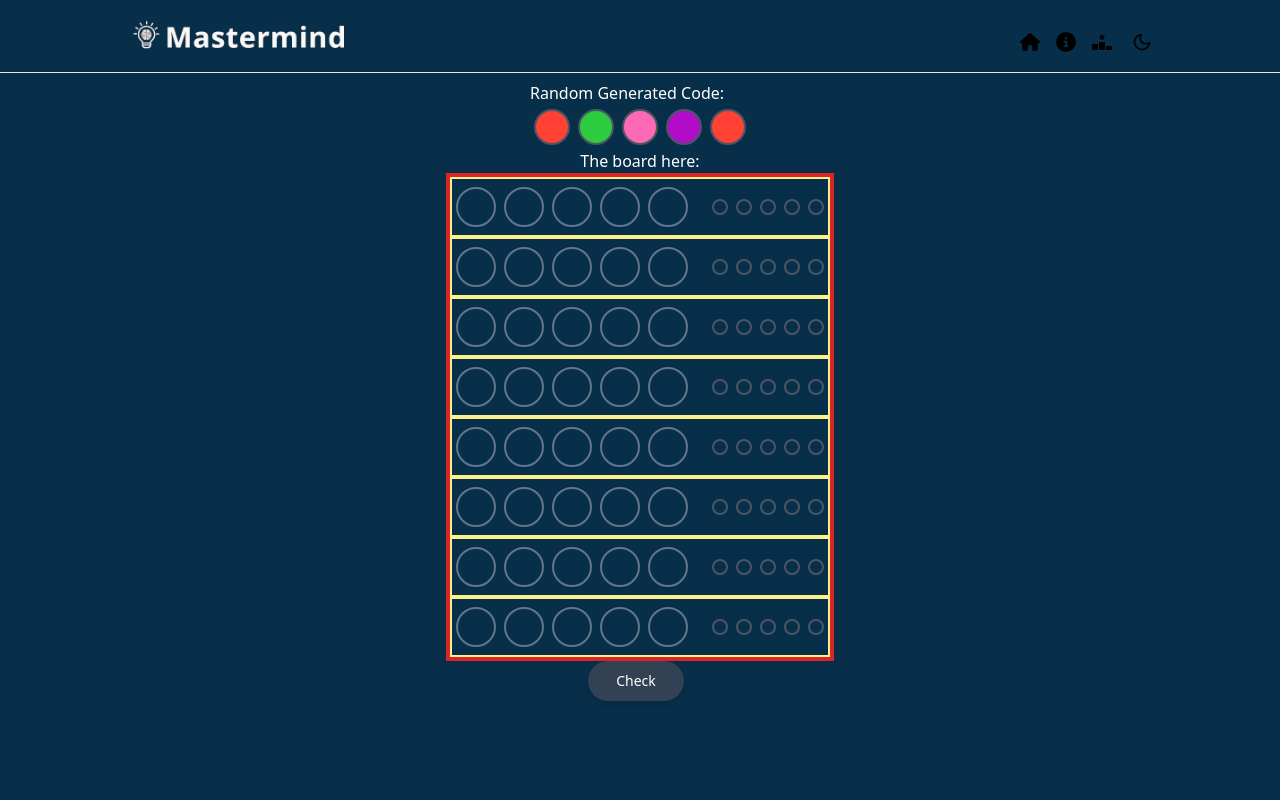
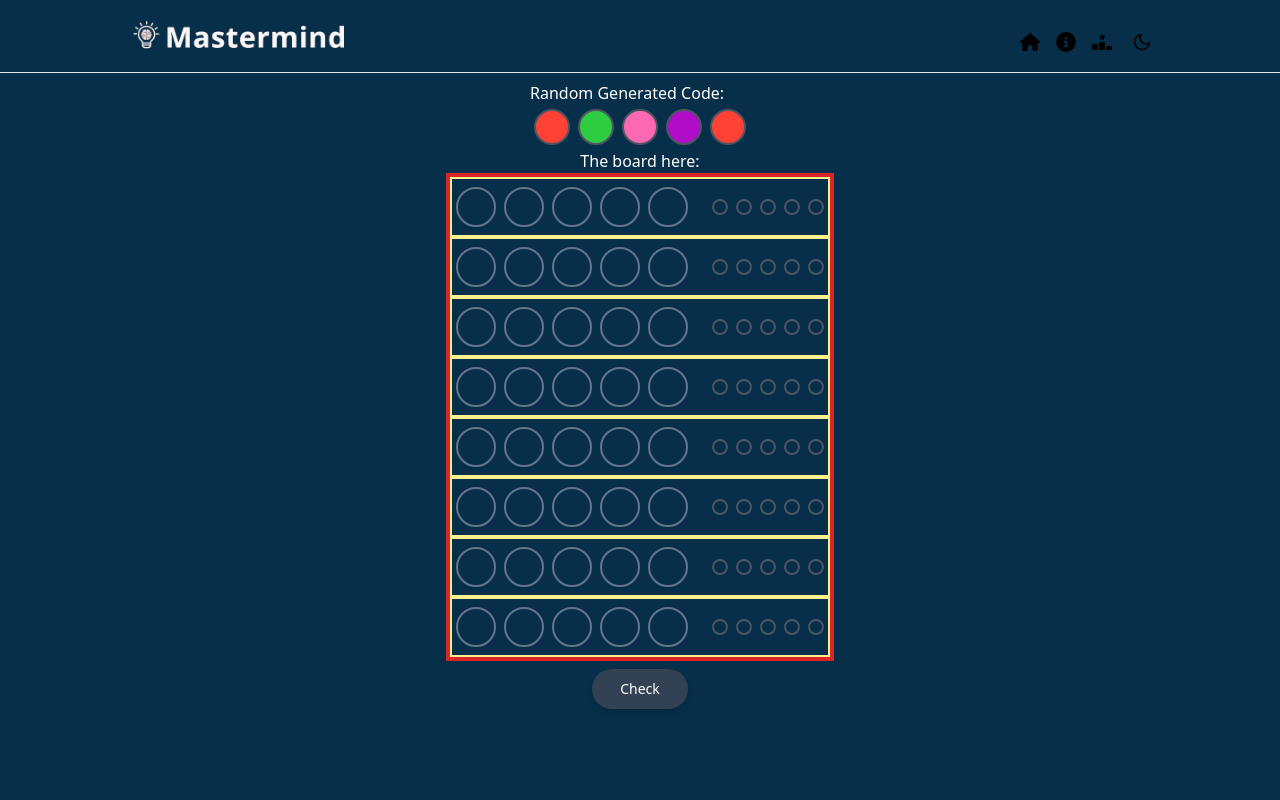
Before and after one commit to patobottos/mastermind, a Next.js app: page / in a window 1280 px wide. Shown: the top 800 px of the page. Built offline with nearby package versions, Linux system fonts and the light colour scheme.

Commit message:
💄 Adding some top margin to CheckButton

```diff
--- a/src/components/CheckButton.tsx
+++ b/src/components/CheckButton.tsx
@@ -8,7 +8,7 @@ export default function CheckButton({ onClick }: CheckButtonProps) {
   return (
     <button
       type="button"
-      className="text-white bg-slate-700 hover:bg-slate-800 focus:outline-none focus:ring-4 focus:ring-slate-300 w-24 font-medium rounded-full text-sm px-2 py-2.5 text-center me-2 mb-2 dark:bg-slate-600 dark:hover:bg-slate-700 dark:focus:ring-slate-800 shadow-md"
+      className="text-white bg-slate-700 hover:bg-slate-800 focus:outline-none focus:ring-4 focus:ring-slate-300 w-24 font-medium rounded-full text-sm px-2 py-2.5 text-center m-2 dark:bg-slate-600 dark:hover:bg-slate-700 dark:focus:ring-slate-800 shadow-md"
       onClick={onClick}
       // disabled // REMOVE DISABLED ONLY AFTER COMPLETING FULL CODE GUESS!!
     >
```
